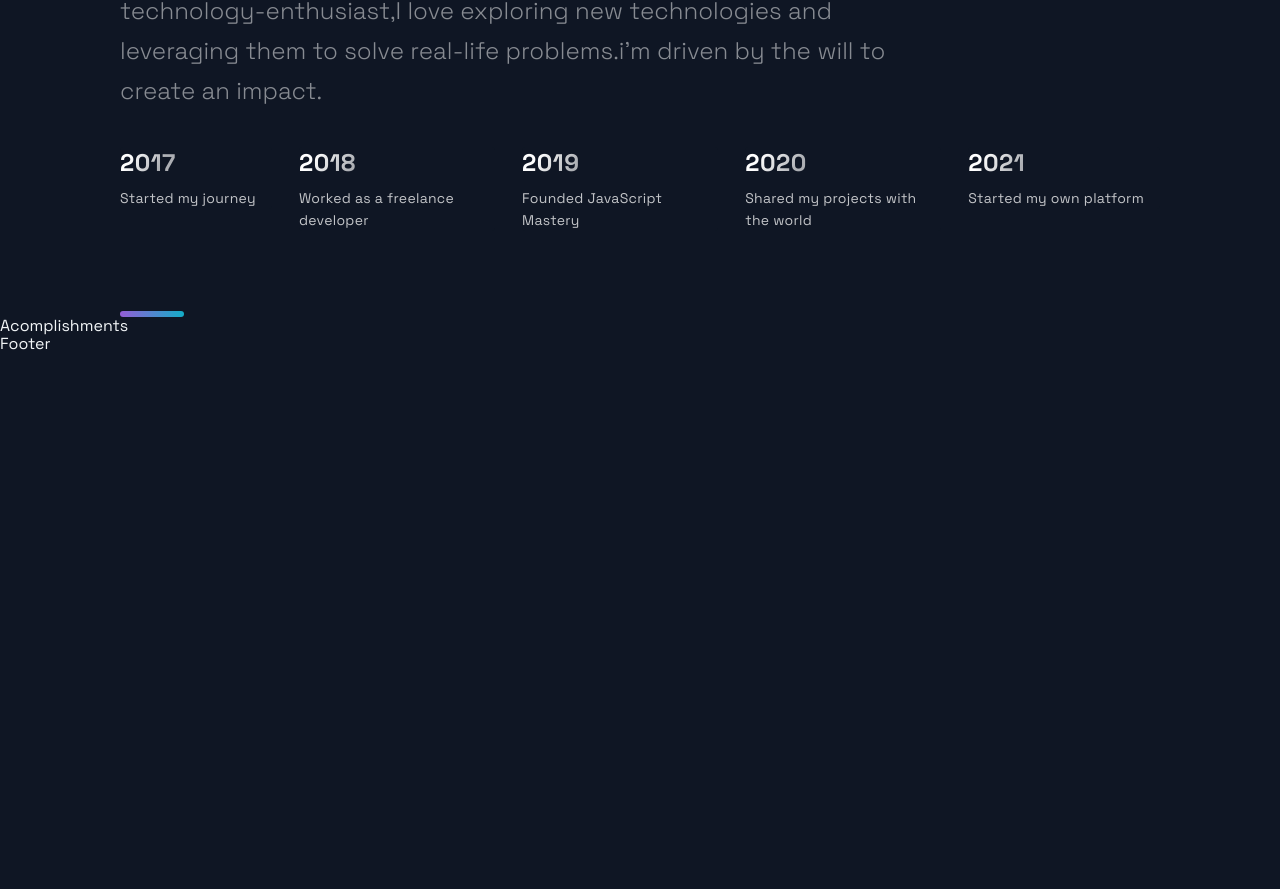
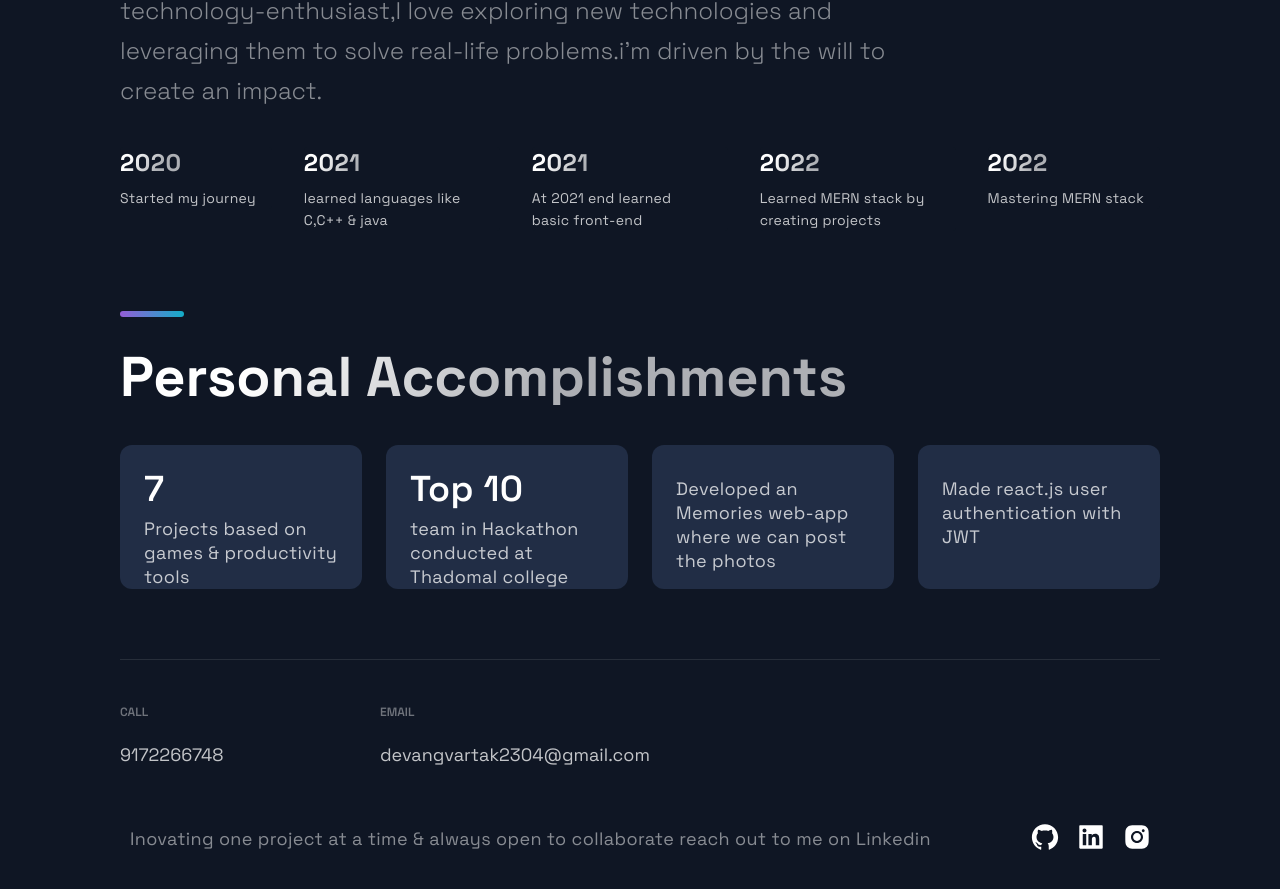
Before and after one commit to Devang2304/React-Portfolio-website, a Next.js app: page / in a window 1280 px wide. Shown: the part 2870-3759 px from the top of the page. Before the commit the page ends 3224 px from the top, so only its background shows below. Built offline with nearby package versions, Linux system fonts and the light colour scheme.

Commit message:
developed accomplishment and Footer section

```diff
--- a/src/components/Acomplishments/Acomplishments.js
+++ b/src/components/Acomplishments/Acomplishments.js
@@ -4,16 +4,24 @@ import { Section, SectionDivider, SectionTitle } from '../../styles/GlobalCompon
 import { Box, Boxes, BoxNum, BoxText } from './AcomplishmentsStyles';
 
 const data = [
-  { number: 20, text: 'Open Source Projects'},
-  { number: 1000, text: 'Students', },
-  { number: 1900, text: 'Github Followers', },
-  { number: 5000, text: 'Github Stars', }
+  { number: 7, text: 'Projects based on games & productivity tools'},
+  { number:'Top 10', text: 'team in Hackathon conducted at Thadomal college ', },
+  { number: '', text: 'Developed an Memories web-app where we can post the photos', },
+  { number: '', text: 'Made react.js user authentication with JWT', }
 ];
 
 const Acomplishments = () => (
-  <div>
-    Acomplishments
-  </div>
+  <Section>
+    <SectionTitle>Personal Accomplishments</SectionTitle>
+    <Boxes>
+      {data.map((card,index)=>(
+        <Box key={index}>
+          <BoxNum>{card.number}</BoxNum>
+          <BoxText>{card.text}</BoxText>
+        </Box>
+      ))}
+    </Boxes>
+  </Section>
 );
 
 export default Acomplishments;
--- a/src/components/Footer/Footer.js
+++ b/src/components/Footer/Footer.js
@@ -6,9 +6,34 @@ import { CompanyContainer, FooterWrapper, LinkColumn, LinkItem, LinkList, LinkTi
 
 const Footer = () => {
   return (
-    <div>
-      Footer
-    </div>
+    <FooterWrapper>
+      <LinkList>
+      <LinkColumn>
+      <LinkTitle>Call</LinkTitle>
+      <LinkItem href="tel:111-111-1111">9172266748</LinkItem>
+      </LinkColumn>
+      <LinkColumn>
+      <LinkTitle>Email</LinkTitle>
+      <LinkItem href="mailto:devangvartak2304@gmail.com">devangvartak2304@gmail.com</LinkItem>
+      </LinkColumn>
+      </LinkList>
+      <SocialIconsContainer>
+        <CompanyContainer>
+          <Slogan>Inovating one project at a time & always open to collaborate reach out to me on Linkedin</Slogan>
+          </CompanyContainer>
+          <SocialContainer>
+          <SocialIcons href="https://github.com/Devang2304">
+        <AiFillGithub size="3rem"/>
+      </SocialIcons>
+      <SocialIcons href="https://www.linkedin.com/in/devang-vartak-604095224/">
+        <AiFillLinkedin size="3rem"/>
+      </SocialIcons>
+      <SocialIcons href="https://www.instagram.com/_devang_23_/">
+        <AiFillInstagram size="3rem"/>
+      </SocialIcons>
+      </SocialContainer>
+      </SocialIconsContainer>
+    </FooterWrapper>
   );
 };
 
--- a/src/components/Header/Header.js
+++ b/src/components/Header/Header.js
@@ -32,13 +32,13 @@ const Header = () =>  (
       </li>
     </Div2>
     <Div3>
-      <SocialIcons href="https://github.com">
+      <SocialIcons href="https://github.com/Devang2304">
         <AiFillGithub size="3rem"/>
       </SocialIcons>
-      <SocialIcons href="https://linkedin.com">
+      <SocialIcons href="https://www.linkedin.com/in/devang-vartak-604095224/">
         <AiFillLinkedin size="3rem"/>
       </SocialIcons>
-      <SocialIcons href="https://instagram.com">
+      <SocialIcons href="https://www.instagram.com/_devang_23_/">
         <AiFillInstagram size="3rem"/>
       </SocialIcons>
     </Div3>
--- a/src/components/Technologies/Technologies.js
+++ b/src/components/Technologies/Technologies.js
@@ -9,7 +9,7 @@ const Technologies = () =>  (
     <br/>
     <SectionTitle>Technologies</SectionTitle>
     <SectionText>
-      I've worked with a range of technologies in the web development world from Back-end to Design
+      I've worked with a range of technologies in the web development world from front-end to Back-end
     </SectionText>
     <List>
       <ListItem>
--- a/src/constants/constants.js
+++ b/src/constants/constants.js
@@ -38,9 +38,9 @@ export const projects = [
 ];
 
 export const TimeLineData = [
-  { year: 2017, text: 'Started my journey', },
-  { year: 2018, text: 'Worked as a freelance developer', },
-  { year: 2019, text: 'Founded JavaScript Mastery', },
-  { year: 2020, text: 'Shared my projects with the world', },
-  { year: 2021, text: 'Started my own platform', },
+  { year: 2020, text: 'Started my journey', },
+  { year: 2021, text: 'learned languages like C,C++ & java', },
+  { year: 2021, text: 'At 2021 end learned basic front-end', },
+  { year: 2022, text: 'Learned MERN stack by creating projects', },
+  { year: 2022, text: 'Mastering MERN stack', },
 ];
```
